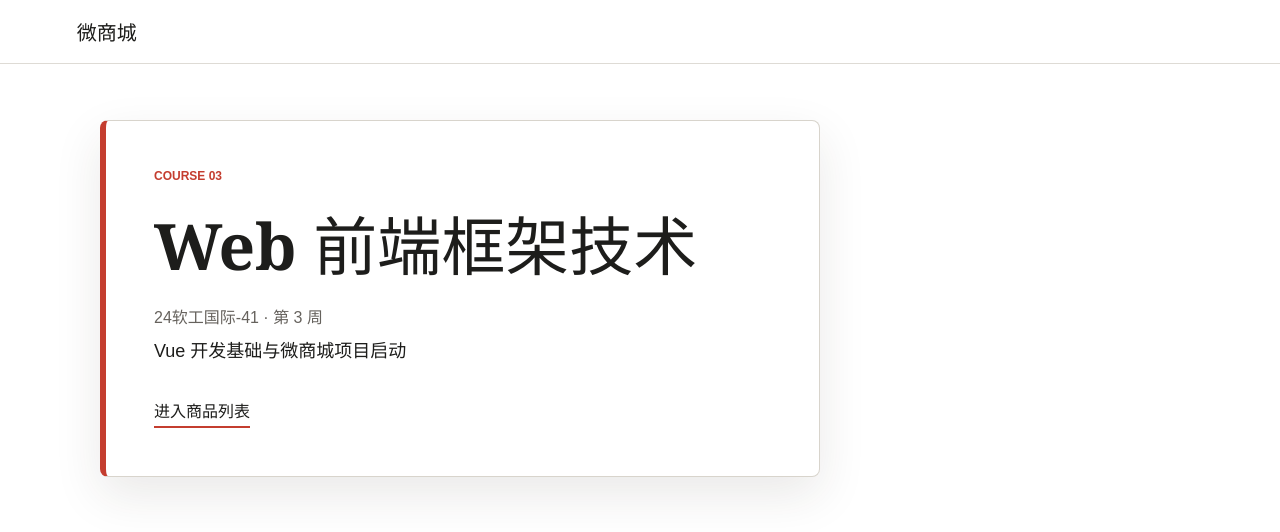
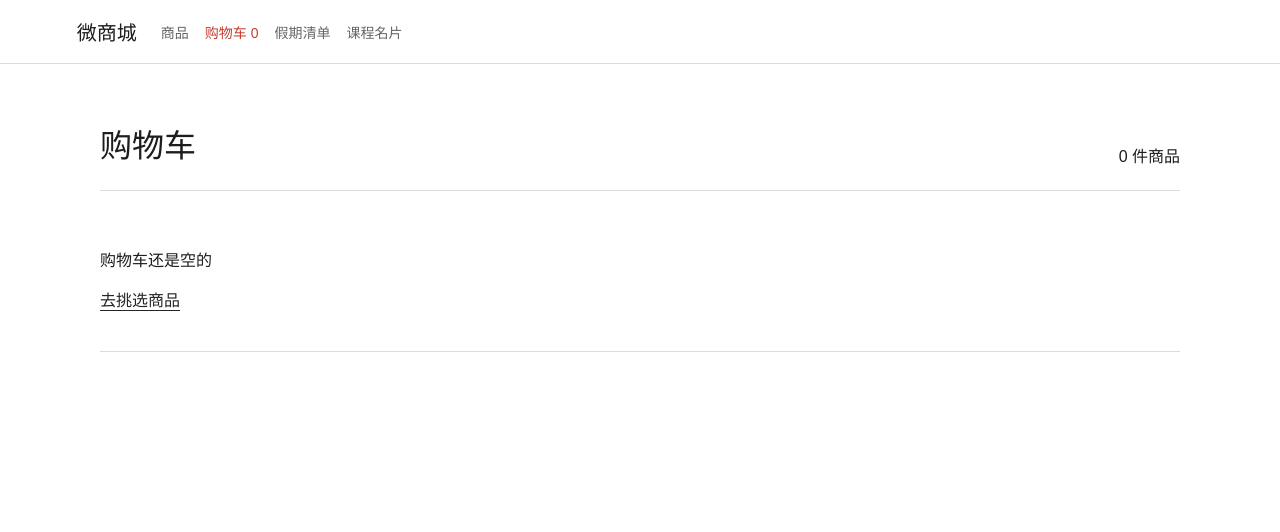
Before and after one commit to amnsicc/mall, a Vue app: page /#/cart in a window 1280 px wide. Before the commit this address led to /course#/cart. Shown: the top 532 px of the page. Built offline with nearby package versions, Linux system fonts and the light colour scheme.

Commit message:
feat: route table rework

```diff
--- a/src/App.vue
+++ b/src/App.vue
@@ -1,22 +1,40 @@
+<script setup>
+import { useCart } from '@/composables/useCart'
+const { cartCount } = useCart()
+</script>
 <template>
   <header class="site-header">
-    <RouterLink class="brand" to="/holiday">微商城</RouterLink>
+    <RouterLink class="brand" to="/products">微商城</RouterLink>
+    <nav aria-label="主导航">
+      <RouterLink to="/products">商品</RouterLink>
+      <RouterLink to="/cart">购物车 {{ cartCount }}</RouterLink>
+      <RouterLink to="/holiday">假期清单</RouterLink>
+      <RouterLink to="/course">课程名片</RouterLink>
+    </nav>
   </header>
 
   <main>
-    <RouterView />
+    <RouterView v-slot="{ Component }">
+      <KeepAlive include="ProductList"><component :is="Component" /></KeepAlive>
+    </RouterView>
   </main>
 </template>
 
 <style scoped>
 .site-header {
-  height: 64px;
+  min-height: 64px;
   display: flex;
   align-items: center;
   padding: 0 6vw;
+  gap: 24px;
+  flex-wrap: wrap;
   border-bottom: 1px solid #dedbd5;
   background: #fff;
 }
+
+nav { display: flex; flex-wrap: wrap; gap: 16px; padding-block: 12px; }
+nav a { color: #666; text-decoration: none; font-size: 14px; }
+nav a.router-link-active { color: #c43d2f; }
 
 .brand {
   color: #1d1d1b;
--- /dev/null
+++ b/src/composables/useCart.js
@@ -0,0 +1,20 @@
+import { computed, ref } from 'vue'
+import { products } from '@/data/products'
+
+const quantities = ref({})
+const items = computed(() => products.filter((p) => quantities.value[p.id] > 0)
+  .map((product) => ({ ...product, quantity: quantities.value[product.id] })))
+const cartCount = computed(() => items.value.reduce((sum, item) => sum + item.quantity, 0))
+const total = computed(() => items.value.reduce((sum, item) => sum + item.price * item.quantity, 0))
+
+function setQuantity(id, quantity) {
+  const product = products.find((p) => p.id === Number(id))
+  if (!product || !Number.isInteger(quantity)) return
+  const next = Math.min(product.stock, Math.max(0, quantity))
+  if (next === 0) delete quantities.value[product.id]
+  else quantities.value[product.id] = next
+}
+function addToCart(product) {
+  setQuantity(product.id, (quantities.value[product.id] || 0) + 1)
+}
+export function useCart() { return { items, cartCount, total, addToCart, setQuantity } }
--- a/src/router/index.js
+++ b/src/router/index.js
@@ -1,21 +1,30 @@
-import { createRouter, createWebHistory } from 'vue-router'
+import { createRouter, createWebHashHistory } from 'vue-router'
+
+// Preserve old direct URLs when moving the course project from history to hash routing.
+if (!location.hash && location.pathname !== '/' && !/\.html?$/.test(location.pathname)) {
+  history.replaceState(null, '', '/#' + location.pathname + location.search)
+}
 
 const router = createRouter({
-  history: createWebHistory(import.meta.env.BASE_URL),
+  history: createWebHashHistory(import.meta.env.BASE_URL),
   routes: [
-    { path: '/', redirect: '/course' },
+    { path: '/', redirect: '/products' },
+    { path: '/products', name: 'products', component: () => import('@/views/ProductList.vue') },
+    { path: '/products/:id', name: 'detail', component: () => import('@/views/ProductDetail.vue') },
+    { path: '/cart', name: 'cart', component: () => import('@/views/Cart.vue') },
     {
       path: '/course',
       component: () => import('@/views/CourseCard.vue'),
     },
     {
       path: '/list',
-      component: () => import('@/views/ProductList.vue'),
+      redirect: '/products',
     },
     {
       path: '/holiday',
       component: () => import('@/views/HolidayProducts.vue'),
     },
+    { path: '/:pathMatch(.*)*', name: 'not-found', component: () => import('@/views/NotFound.vue') },
   ],
 })
 
--- /dev/null
+++ b/src/views/Cart.vue
@@ -0,0 +1,41 @@
+<script setup>
+import { useCart } from '@/composables/useCart'
+const { items, cartCount, total, setQuantity } = useCart()
+</script>
+<template>
+  <section>
+    <header class="cart-heading"><h1>购物车</h1><span>{{ cartCount }} 件商品</span></header>
+    <div v-if="!items.length" class="empty-cart"><p>购物车还是空的</p><RouterLink to="/products">去挑选商品</RouterLink></div>
+    <ul v-else class="cart-items">
+      <li v-for="item in items" :key="item.id">
+        <img :src="item.img" :alt="item.name" />
+        <div class="cart-info"><RouterLink :to="{ name: 'detail', params: { id: item.id } }">{{ item.name }}</RouterLink><p>¥ {{ item.price }}</p></div>
+        <div class="quantity-control">
+          <button :aria-label="`减少${item.name}`" @click="setQuantity(item.id, item.quantity - 1)">-</button>
+          <output :aria-label="`${item.name}数量`">{{ item.quantity }}</output>
+          <button :aria-label="`增加${item.name}`" :disabled="item.quantity >= item.stock" @click="setQuantity(item.id, item.quantity + 1)">+</button>
+        </div>
+        <strong>¥ {{ item.price * item.quantity }}</strong>
+        <button class="remove-button" :aria-label="`移除${item.name}`" @click="setQuantity(item.id, 0)">移除</button>
+      </li>
+    </ul>
+    <footer v-if="items.length" class="cart-total">合计 <strong>¥ {{ total }}</strong><RouterLink to="/products">继续选购</RouterLink></footer>
+  </section>
+</template>
+<style scoped>
+.cart-heading, .cart-total { display: flex; align-items: center; gap: 20px; justify-content: space-between; flex-wrap: wrap; }
+h1 { font-size: 32px; margin: 0 0 24px; }
+.cart-items { list-style: none; padding: 0; margin: 0; }
+li { display: flex; align-items: center; flex-wrap: wrap; gap: 20px; padding: 20px 0; border-bottom: 1px solid #ddd; }
+img { width: 90px; height: 80px; object-fit: contain; background: #f7f7f7; }
+.cart-info { flex: 1; min-width: 120px; }
+a { color: #252525; text-underline-offset: 4px; }
+.cart-info p, strong { color: #c43d2f; }
+.quantity-control { display: flex; align-items: center; gap: 12px; }
+.quantity-control button { width: 32px; height: 32px; border: 1px solid #ccc; background: #fff; cursor: pointer; }
+output { min-width: 20px; text-align: center; }
+.remove-button { border: 0; background: none; color: #666; cursor: pointer; }
+.cart-total { padding-top: 24px; }
+.cart-total strong { font-size: 24px; }
+.empty-cart { padding-block: 40px; border-block: 1px solid #ddd; }
+</style>
--- /dev/null
+++ b/src/views/NotFound.vue
@@ -0,0 +1,3 @@
+<template>
+  <section><p>404</p><h1>页面不存在</h1><RouterLink to="/products">返回商品列表</RouterLink></section>
+</template>
--- /dev/null
+++ b/src/views/ProductDetail.vue
@@ -0,0 +1,7 @@
+<script setup>
+import { useRoute } from 'vue-router'
+const route = useRoute()
+</script>
+<template>
+  <section><RouterLink to="/products">返回商品列表</RouterLink><h1>商品 {{ route.params.id }}</h1><p>商品详情</p></section>
+</template>
--- a/src/views/ProductList.vue
+++ b/src/views/ProductList.vue
@@ -1,5 +1,6 @@
 <script setup>
 import { ref } from 'vue'
+import { useRouter } from 'vue-router'
 import SearchBar from '@/components/SearchBar.vue'
 import ProductCard from '@/components/ProductCard.vue'
 import Panel from '@/components/Panel.vue'
@@ -8,20 +9,25 @@ import ProductRow from '@/components/ProductRow.vue'
 import { products as catalog } from '@/data/products'
 import { useProductFilter } from '@/composables/useProductFilter'
 import { useProductDraft } from '@/composables/useProductDraft'
+import { useCart } from '@/composables/useCart'
 
-const cartCount = ref(0)
+const { cartCount, addToCart } = useCart()
+const router = useRouter()
 const view = ref('grid')
 const views = { grid: ProductGrid, row: ProductRow }
 const products = ref(catalog)
 const { keyword, query, search, resetFilters, category, priceMax, desc, categories, sorted } = useProductFilter(products)
 const { selectedId, toggleSelect } = useProductDraft(keyword, search, products)
-function addToCart() { cartCount.value++ }
+function onCardClick(id) {
+  toggleSelect(id)
+  router.push({ name: 'detail', params: { id } })
+}
 </script>
 
 <template>
   <section>
     <header class="page-header">
-      <div><p class="label">WEEK 07 · PRODUCT LIST</p><h1>本周精选</h1></div>
+      <div><p class="label">WEEK 08 · PRODUCT LIST</p><h1>本周精选</h1></div>
       <p class="cart-count">购物车 {{ cartCount }} 件</p>
     </header>
     <SearchBar v-model:keyword="keyword" v-model:category="category" v-model:price-max="priceMax"
@@ -36,11 +42,11 @@ function addToCart() { cartCount.value++ }
         </div>
       </template>
       <KeepAlive>
-        <component :is="views[view]" :goods="sorted" :selected-id="selectedId" @select="toggleSelect" @add="addToCart">
+        <component :is="views[view]" :goods="sorted" :selected-id="selectedId" @select="onCardClick" @add="addToCart">
           <template #row="{ item, index }">
             <li :aria-label="`第 ${index + 1} 件商品`">
               <ProductCard :goods="item" :class="{ selected: item.id === selectedId }"
-                @click="toggleSelect(item.id)" @add="addToCart" />
+                @click="onCardClick(item.id)" @add="addToCart" />
             </li>
           </template>
         </component>
```
